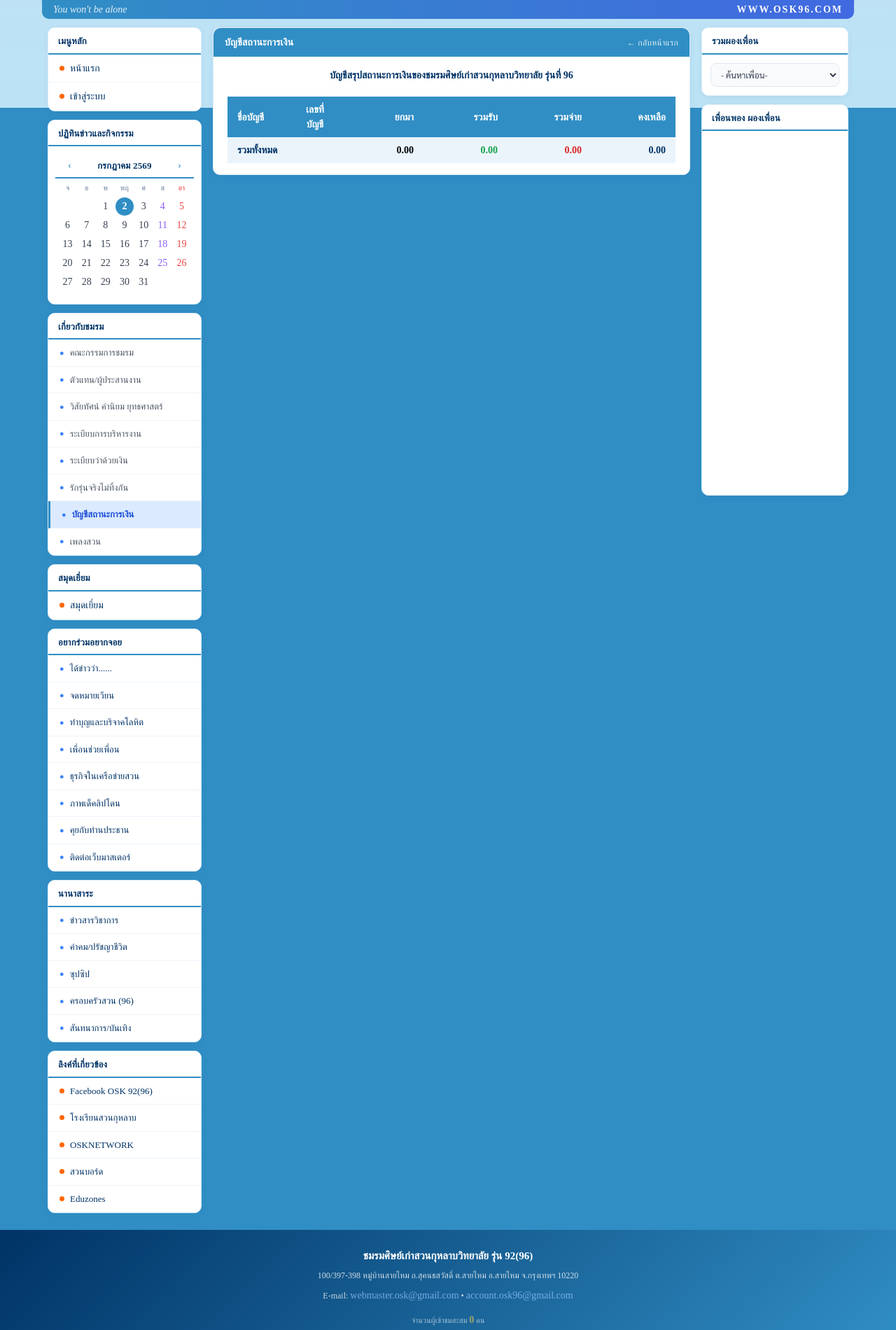
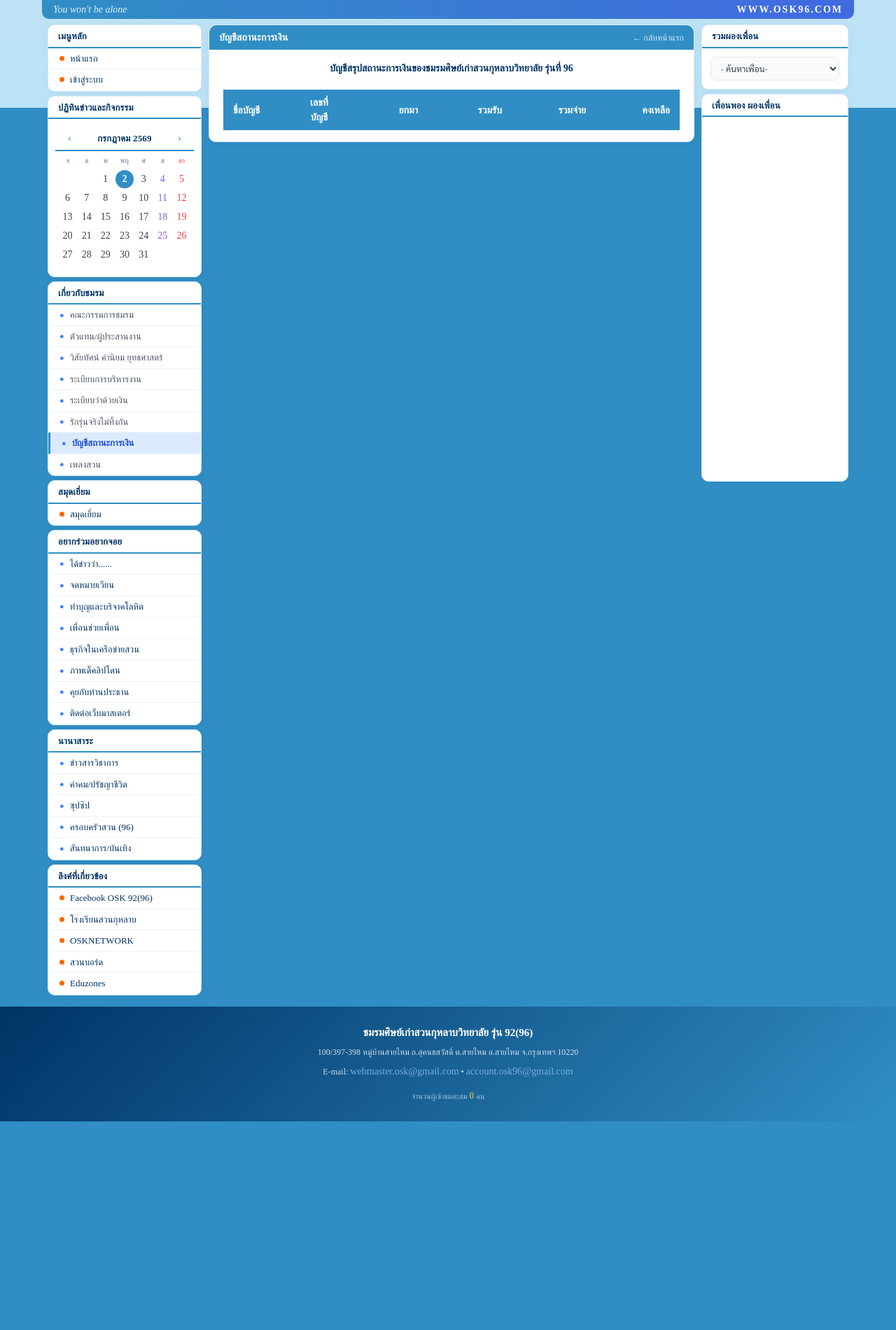
Before and after one commit to sonniam04/osk96, a Laravel app: page /bill in a window 1280 px wide. Shown: the part 870-2770 px from the top of the page at 70% size. After the commit the page ends 2472 px from the top, so only its background shows below. Run offline with Laravel 12, Linux system fonts and the light colour scheme; data that the repository does not hold is empty; some libraries are stand-ins or nearby versions.

Commit message:
fix: reduce guestbook to 7/page, remove bill total row, tighten layout spacing
- Guestbook pagination 15 → 7
- Remove รวมทั้งหมด footer row from bill view
- Reduce padding/gap throughout layout (section-title, sidebar-header, menu-item, grid gaps)

Co-Authored-By: Claude Sonnet 4.6 <noreply@anthropic.com>

```diff
--- a/laravel/app/Http/Controllers/GuestbookController.php
+++ b/laravel/app/Http/Controllers/GuestbookController.php
@@ -12,7 +12,7 @@ class GuestbookController extends Controller
         $entries = DB::table('guestbook')
             ->where('st', 1)
             ->orderByDesc('id_guestbook')
-            ->paginate(15);
+            ->paginate(7);
 
         return view('guestbook.index', compact('entries'));
     }
--- a/laravel/resources/views/about/bill.blade.php
+++ b/laravel/resources/views/about/bill.blade.php
@@ -45,15 +45,6 @@
         </tr>
         @endforeach
       </tbody>
-      <tfoot>
-        <tr style="background:#EBF4FB; font-weight:700;">
-          <td colspan="2" style="padding:8px 14px; color:#003366;">รวมทั้งหมด</td>
-          <td style="padding:8px 14px; text-align:right;">{{ number_format($summaries->sum('yodma'), 2) }}</td>
-          <td style="padding:8px 14px; text-align:right; color:#16A34A;">{{ number_format($summaries->sum('total_in'), 2) }}</td>
-          <td style="padding:8px 14px; text-align:right; color:#DC2626;">{{ number_format($summaries->sum('total_out'), 2) }}</td>
-          <td style="padding:8px 14px; text-align:right; color:#003366;">{{ number_format($summaries->sum('balance'), 2) }}</td>
-        </tr>
-      </tfoot>
     </table>
   </div>
 </div>
--- a/laravel/resources/views/layouts/app.blade.php
+++ b/laravel/resources/views/layouts/app.blade.php
@@ -51,7 +51,7 @@
 
   .section-title {
     display:flex; align-items:center; justify-content:space-between;
-    padding: 10px 16px;
+    padding: 7px 14px;
     background: #308EC4;
     color: #fff;
     font-weight: 700;
@@ -75,7 +75,7 @@
     color: #003366;
     font-weight: 700;
     font-size: 13px;
-    padding: 9px 14px 7px;
+    padding: 6px 14px 5px;
     border-bottom: 2px solid #308EC4;
     letter-spacing: .2px;
   }
@@ -83,7 +83,7 @@
   /* menu items */
   .menu-item {
     display:flex; align-items:center; gap:8px;
-    padding:9px 16px; font-size:14px; color:#003366;
+    padding:5px 16px; font-size:13px; color:#003366;
     border-bottom:1px solid #EBF4FB;
     transition:background .15s, color .15s, padding-left .15s;
     text-decoration:none; font-weight:500;
@@ -135,21 +135,21 @@
   </div>
 
   {{-- Main 3-column grid --}}
-  <div style="max-width:1160px; margin:12px auto 24px; padding:0 8px;">
-    <div style="display:grid; grid-template-columns:220px 1fr 210px; gap:16px; align-items:start;">
+  <div style="max-width:1160px; margin:8px auto 16px; padding:0 8px;">
+    <div style="display:grid; grid-template-columns:220px 1fr 210px; gap:10px; align-items:start;">
 
       {{-- LEFT SIDEBAR --}}
-      <aside style="display:flex; flex-direction:column; gap:12px;">
+      <aside style="display:flex; flex-direction:column; gap:6px;">
         @include('partials.sidebar')
       </aside>
 
       {{-- CENTER CONTENT --}}
-      <main style="display:flex; flex-direction:column; gap:16px; min-width:0;">
+      <main style="display:flex; flex-direction:column; gap:10px; min-width:0;">
         @yield('content')
       </main>
 
       {{-- RIGHT SIDEBAR --}}
-      <aside style="display:flex; flex-direction:column; gap:12px;">
+      <aside style="display:flex; flex-direction:column; gap:6px;">
         @include('partials.right-sidebar')
       </aside>
 
```
